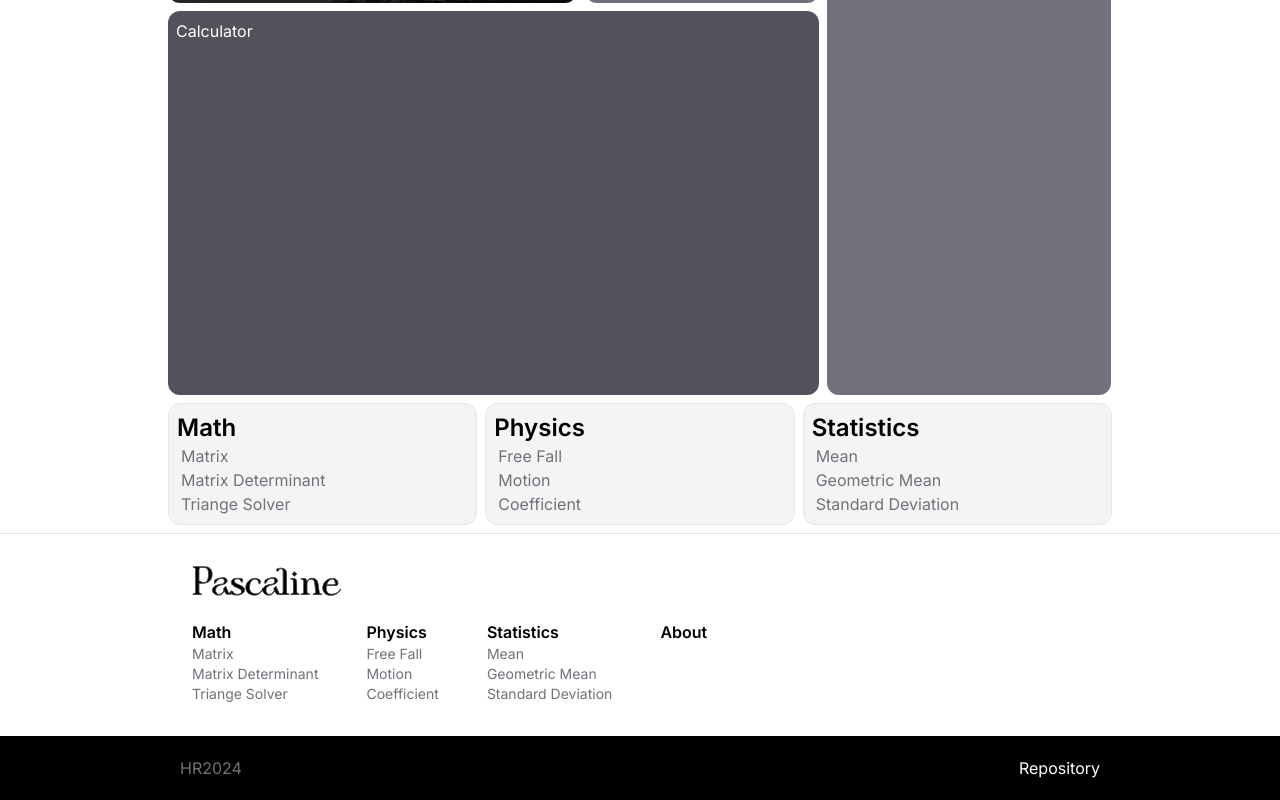
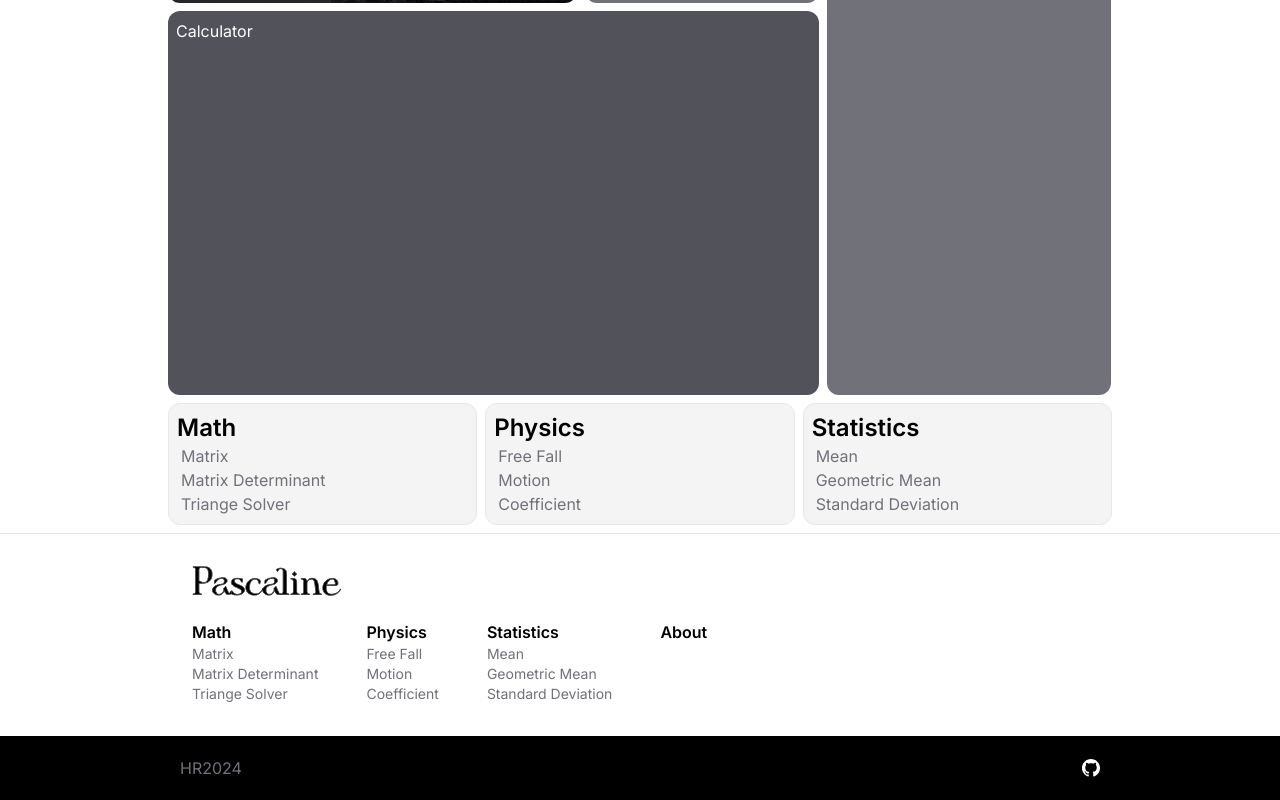
Before and after one commit to Hctor11/pascaline, a Next.js app: page / in a window 1280 px wide. Shown: the part 181-981 px from the top of the page. Built offline with nearby package versions, Linux system fonts and the light colour scheme.

Commit message:
[add] footer icon

```diff
--- a/components/Footer/Footer.tsx
+++ b/components/Footer/Footer.tsx
@@ -1,7 +1,7 @@
 import React from "react";
 import Image from "next/image";
 import Link from "next/link";
-import footerLinks from "./FooterLinks";
+import FooterLinks from "./Links";
 
 const Footer = () => {
   return (
@@ -17,37 +17,20 @@ const Footer = () => {
               height={100}
             />
           </Link>
-          <div className="flex-col md:flex-row flex mx-3 lg:mx-0">
-            {footerLinks.map((category) => (
-              <>
-                <div className="mr-12 mb-8">
-                  <Link href={category.headlink}>
-                    <h1 className="text-md font-semibold hover:underline">
-                      {category.head}
-                    </h1>
-                  </Link>
-                  <div className="">
-                    {category.sublinks?.map((sublink) => (
-                      <>
-                        <Link
-                          className="list-none text-sm text-zinc-500 hover:underline"
-                          href={sublink.link}
-                        >
-                          <li>{sublink.title}</li>
-                        </Link>
-                      </>
-                    ))}
-                  </div>
-                </div>
-              </>
-            ))}
-          </div>
+          <FooterLinks/>
         </div>
         <div className="bg-black text-white ">
           <div className="lg:max-w-[75%] m-auto flex justify-between p-5">
             <p className="text-zinc-500">HR2024</p>
-            <Link href="" className="hover:underline">
-              Repository
+            <Link href="" className="hover:underline flex items-center gap-1">
+            <Image
+              src="/gh.svg"
+              className="hover:invert-[0.5]"
+              alt="GH"
+              width={18}
+              height={18}
+            />
+
             </Link>
           </div>
         </div>
--- a/components/Footer/Links.tsx
+++ b/components/Footer/Links.tsx
@@ -1,8 +1,36 @@
+import footerLinks from "./FooterLinks"
+import Link from "next/link"
 
-const Links = () => {
+const FooterLinks = () => {
   return (
-    <div>Links</div>
+    <>
+      <div className="flex-col md:flex-row flex mx-3 lg:mx-0">
+            {footerLinks.map((category) => (
+              <>
+                <div className="mr-12 mb-8">
+                  <Link href={category.headlink}>
+                    <h1 className="text-md font-semibold hover:underline">
+                      {category.head}
+                    </h1>
+                  </Link>
+                  <div className="">
+                    {category.sublinks?.map((sublink) => (
+                      <>
+                        <Link
+                          className="list-none text-sm text-zinc-500 hover:underline"
+                          href={sublink.link}
+                        >
+                          <li>{sublink.title}</li>
+                        </Link>
+                      </>
+                    ))}
+                  </div>
+                </div>
+              </>
+            ))}
+          </div>
+    </>
   )
 }
 
-export default Links
+export default FooterLinks
```
Also changed, not shown: public/gh.svg (added).
